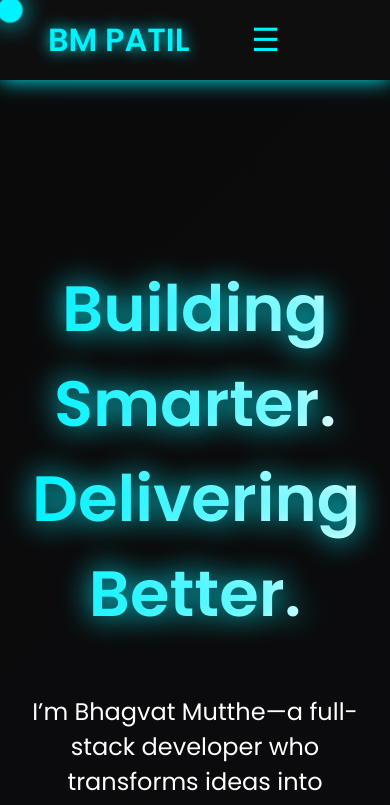
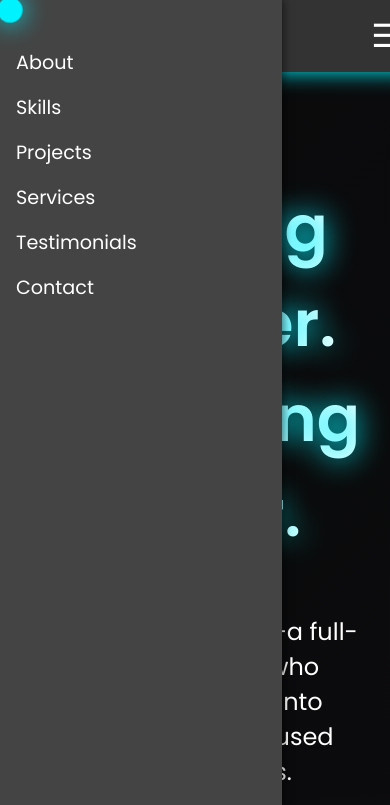
Before and after one commit to TheBMPatil/Bhagvat_Mutthe_, a plain HTML site: page index.html in a window 390 px wide. Both pictures are taken after a click on the button "Toggle Menu". Shown: the top 805 px of the page. Drawn offline with Linux system fonts and the light colour scheme.

Commit message:
Sidebar fix -75%

```diff
--- a/index.html
+++ b/index.html
@@ -1,5 +1,6 @@
 <!DOCTYPE html>
 <html lang="en">
+
 <head>
     <meta charset="UTF-8" />
     <meta name="viewport" content="width=device-width, initial-scale=1.0" />
@@ -8,13 +9,103 @@
 </head>
 
 <body>
+    <style>
+        .navbar {
+            position: fixed;
+            top: 0;
+            left: 0;
+            width: 100%;
+            display: flex;
+            justify-content: space-between;
+            align-items: center;
+            background-color: #333;
+            color: white;
+            padding: 1rem;
+            z-index: 1000;
+        }
+
+        .logo {
+            font-size: 1.5rem;
+            font-weight: bold;
+        }
+
+        .nav-links {
+            display: flex;
+            gap: 1.5rem;
+        }
+
+        .nav-links a {
+            color: white;
+            text-decoration: none;
+        }
+
+        .menu-toggle {
+            display: none;
+            background: none;
+            border: none;
+            font-size: 2rem;
+            cursor: pointer;
+            color: white;
+        }
+
+        .sidebar {
+            display: none;
+            position: fixed;
+            top: 0;
+            left: 0;
+            height: 100%;
+            width: 250px;
+            background: #444;
+            padding: 2rem 1rem;
+            box-shadow: 2px 0 8px rgba(0, 0, 0, 0.5);
+            z-index: 999;
+        }
+
+        .sidebar.active {
+            display: block;
+        }
+
+        .sidebar ul {
+            list-style: none;
+            padding: 0;
+        }
+
+        .sidebar ul li {
+            margin: 1rem 0;
+        }
+
+        .sidebar ul li a {
+            color: white;
+            text-decoration: none;
+            font-size: 1.2rem;
+        }
+
+        @media (max-width: 768px) {
+            .nav-links {
+                display: none;
+            }
+
+            .menu-toggle {
+                display: block;
+            }
+        }
+    </style>
     <header class="navbar">
         <div class="logo">BM Patil</div>
 
         <button class="menu-toggle" id="menuToggle" aria-label="Toggle Menu">
             ☰
         </button>
-      <!-- Sidebar -->
+
+        <nav class="nav-links">
+            <a href="#about">About</a>
+            <a href="#skills">Skills</a>
+            <a href="#projects">Projects</a>
+            <a href="#services">Services</a>
+            <a href="#testimonials">Testimonials</a>
+            <a href="#contact">Contact</a>
+        </nav>
+
         <div id="sidebar" class="sidebar">
             <ul>
                 <li><a href="#about">About</a></li>
@@ -25,18 +116,8 @@
                 <li><a href="#contact">Contact</a></li>
             </ul>
         </div>
+    </header>
 
-      <nav>
-        <ul class="nav-links">
-          <li><a href="#about">About</a></li>
-          <li><a href="#skills">Skills</a></li>
-          <li><a href="#projects">Projects</a></li>
-          <li><a href="#services">Services</a></li>
-          <li><a href="#testimonials">Testimonials</a></li>
-          <li><a href="#contact">Contact</a></li>
-        </ul>
-      </nav>
-    </header>
 
     <section id="hero" class="hero-section">
         <h1>Building Smarter. Delivering Better.</h1>
@@ -115,9 +196,7 @@
                 An advanced job portal offering job listings, company profiles, and
                 user profiles with robust search capabilities.
             </p>
-        <a href="https://github.com/TheBMPatil/CareerQuest" target="_blank"
-          >View on GitHub</a
-        >
+            <a href="https://github.com/TheBMPatil/CareerQuest" target="_blank">View on GitHub</a>
             <!-- <a href="https://bm-patil-career-quest.netlify.app/" target="_blank">Visit website</a> -->
         </div>
         <div class="project-card">
@@ -127,11 +206,7 @@
                 engagement by streamlining access to essential campus services and
                 optimizing the college experience.
             </p>
-        <a
-          href="https://github.com/TheBMPatil2/Sinhgad-uniguide"
-          target="_blank"
-          >View on GitHub</a
-        >
+            <a href="https://github.com/TheBMPatil2/Sinhgad-uniguide" target="_blank">View on GitHub</a>
         </div>
 
         <div class="project-card">
@@ -141,11 +216,7 @@
                 vaccination centers based on user PIN, improving public access to
                 critical healthcare information.
             </p>
-        <a
-          href="https://github.com/TheBMPatil/covid_Vaccination_by_pin"
-          target="_blank"
-          >View on GitHub</a
-        >
+            <a href="https://github.com/TheBMPatil/covid_Vaccination_by_pin" target="_blank">View on GitHub</a>
         </div>
         <div class="project-card">
             <h3>News App (Android) (Personal Project)</h3>
@@ -153,11 +224,7 @@
                 An Android news application built with Kotlin and Jetpack Compose,
                 offering user interest-based news curation.
             </p>
-        <a
-          href="https://github.com/TheBMPatil/News_Application_Android_Kotlin"
-          target="_blank"
-          >View on GitHub</a
-        >
+            <a href="https://github.com/TheBMPatil/News_Application_Android_Kotlin" target="_blank">View on GitHub</a>
         </div>
     </section>
 
@@ -204,9 +271,7 @@
         <a href="mailto:bmpatil.dev@gmail.com" class="contact-button">Email Me</a>
         <div class="social-links">
             <a href="https://github.com/TheBMPatil" target="_blank">GitHub</a> |
-        <a href="https://www.linkedin.com/in/thebmpatil" target="_blank"
-          >LinkedIn</a
-        >
+            <a href="https://www.linkedin.com/in/thebmpatil" target="_blank">LinkedIn</a>
         </div>
     </section>
 
@@ -232,11 +297,18 @@
         });
 
         const menuToggle = document.getElementById("menuToggle");
-      const navLinks = document.getElementById("sidebar");
+        const sidebar = document.getElementById("sidebar");
 
         menuToggle.addEventListener("click", () => {
-        navLinks.classList.toggle("active");
+            sidebar.classList.toggle("active");
+        });
+
+        document.addEventListener("click", (event) => {
+            if (!sidebar.contains(event.target) && !menuToggle.contains(event.target)) {
+                sidebar.classList.remove("active");
+            }
         });
     </script>
 </body>
+
 </html>
--- a/style1.css
+++ b/style1.css
@@ -392,38 +392,3 @@ body::after {
     left: 10vw;
     top: 10vh;
 }
-
-
-/* Sidebar Styles */
-.sidebar {
-    position: fixed;
-    left: -250px; /* Hidden by default */
-    top: 0;
-    width: 250px;
-    height: 100%;
-    background: #007bff;
-    color: white;
-    transition: left 0.3s ease;
-    z-index: 1000;
-    padding-top: 60px;
-}
-
-/* Show sidebar when active */
-.sidebar.open {
-    left: 0;
-}
-
-/* Sidebar Links */
-.sidebar ul {
-    list-style: none;
-    padding: 0;
-}
-
-.sidebar ul li {
-    padding: 15px 20px;
-}
-
-.sidebar ul li a {
-    color: white;
-    text-decoration: none;
-}
```
Lines whose indentation alone changed are shown as unchanged.
